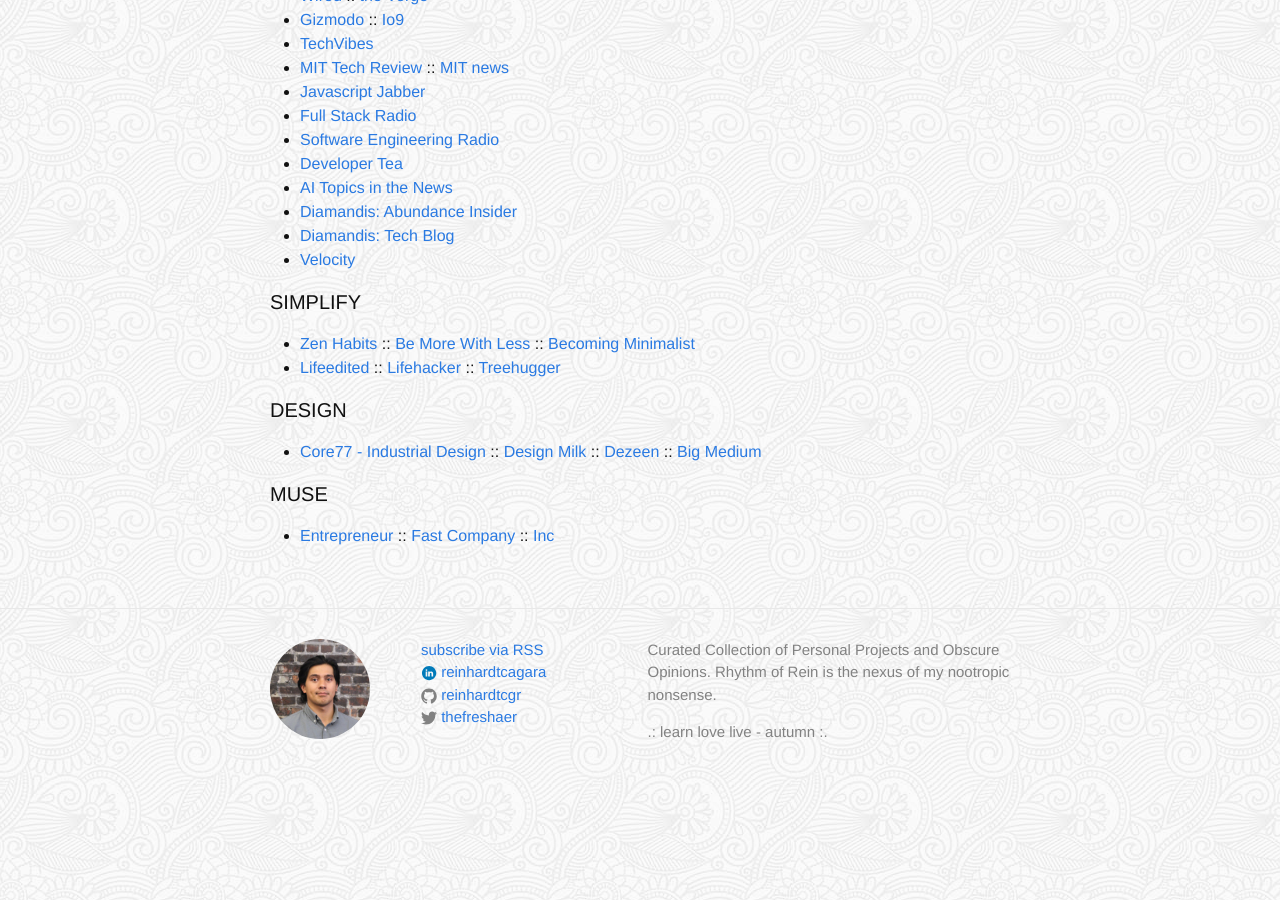
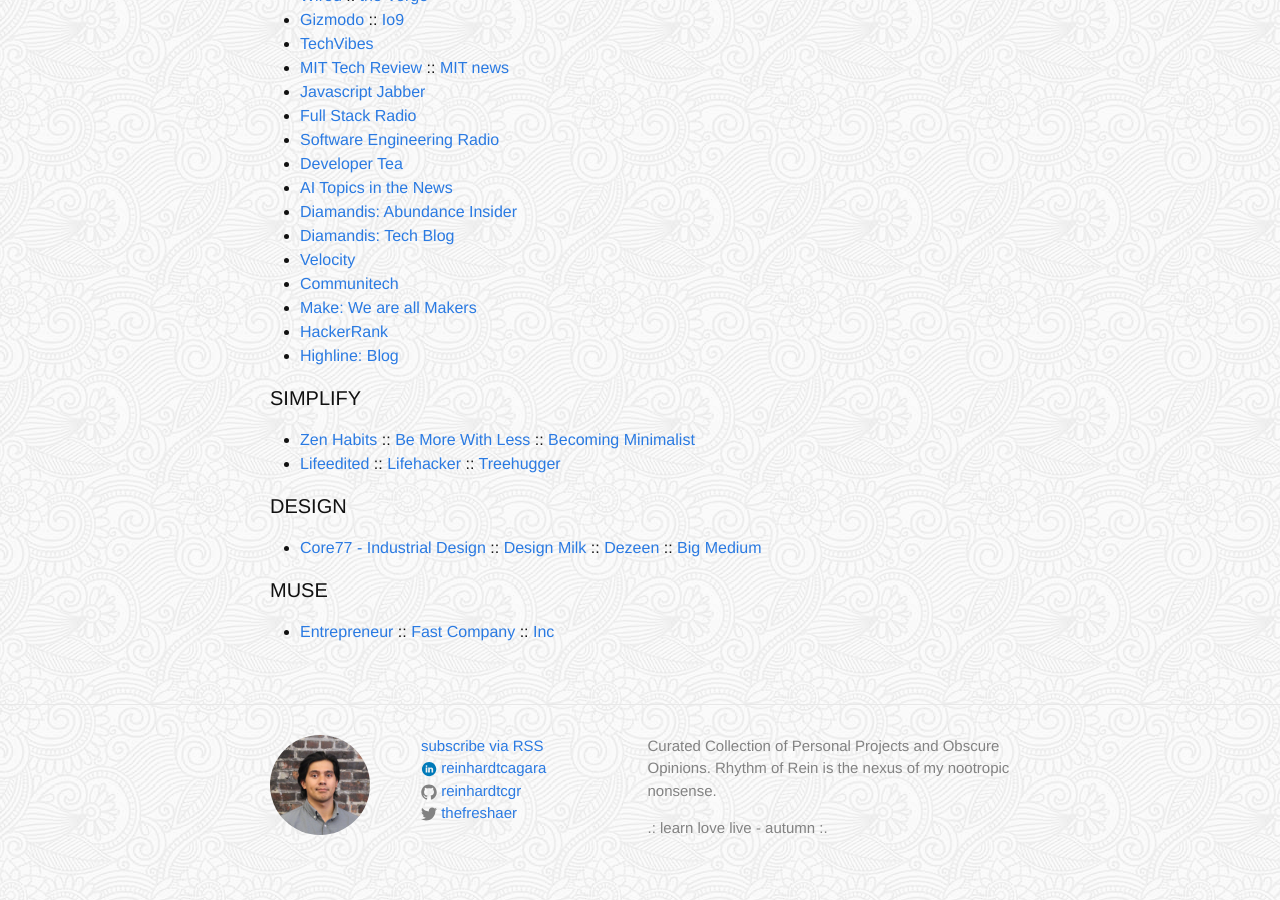
Before and after one commit to reinhardt021/reinhardt021.github.io, a Jekyll site: the page built from about.md, in a window 1280 px wide and 900 px high, scrolled down 1590 px. Built offline with Jekyll 4.4.1, drawn with Linux system fonts in a browser that asks for light colours.

Commit message:
Added a few more links to the about page

```diff
--- a/about.md
+++ b/about.md
@@ -49,6 +49,15 @@
 - <a href="http://diamandis.com/abundance-insider">Diamandis: Abundance Insider</a>
 - <a href="http://diamandis.com/tech-blog">Diamandis: Tech Blog</a>
 - <a href="http://velocity.uwaterloo.ca/">Velocity</a>
+- <a href="http://news.communitech.ca/">Communitech</a>
+- <a href="http://makezine.com/">Make: We are all Makers</a>
+- <a href="https://www.hackerrank.com/domains">HackerRank</a>
+- <a href="http://highline.vc/blog">Highline: Blog</a>
+
+
+
+
+
 
 
 
```
